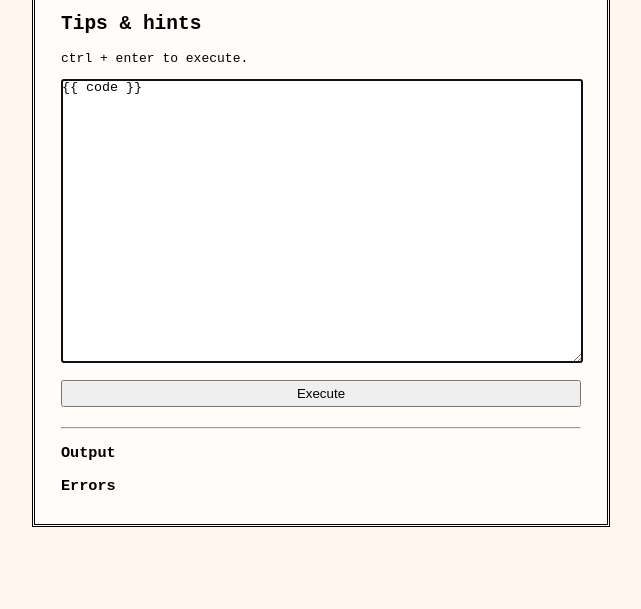
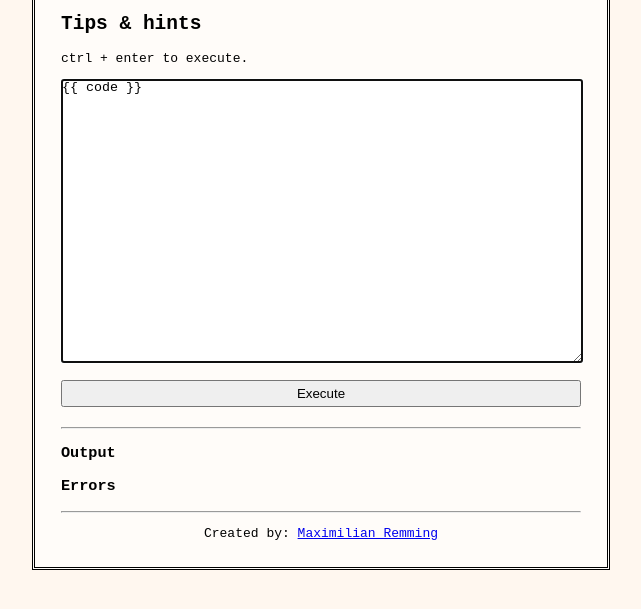
Before and after one commit to PolarPayne/dice, a plain HTML site: page templates/index.html in a window 1280 px wide. Shown: the part 99-708 px from the top of the page, without its empty margins (319-960 px from the left). Drawn offline with Linux system fonts and the light colour scheme.

Commit message:
Added created by

```diff
--- a/templates/index.html
+++ b/templates/index.html
@@ -40,6 +40,9 @@
         <ul id="errors-ul">
         </ul>
     </div>
+
+    <hr>
+    <p style="text-align: center;">Created by: <a href="http://remming.fi">Maximilian Remming</a></p>
 </div>
 <script src="/static/code.js"></script>
 </body>
```
